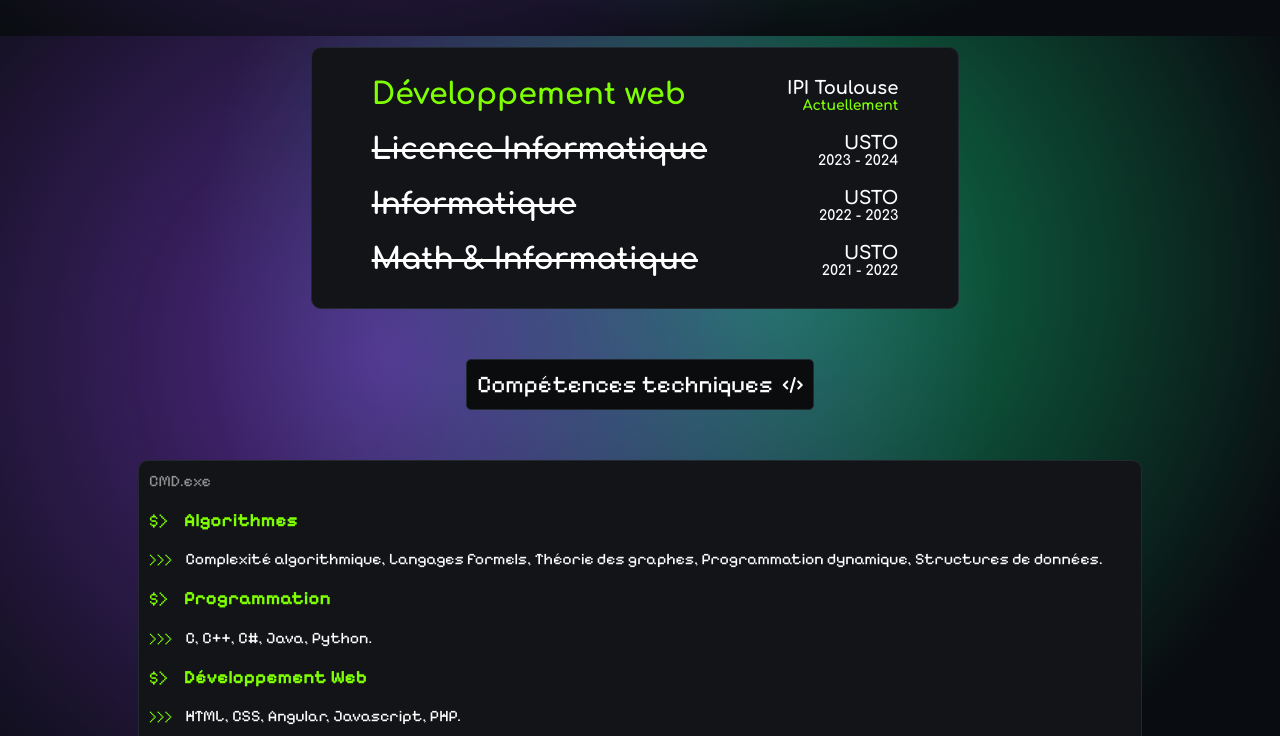
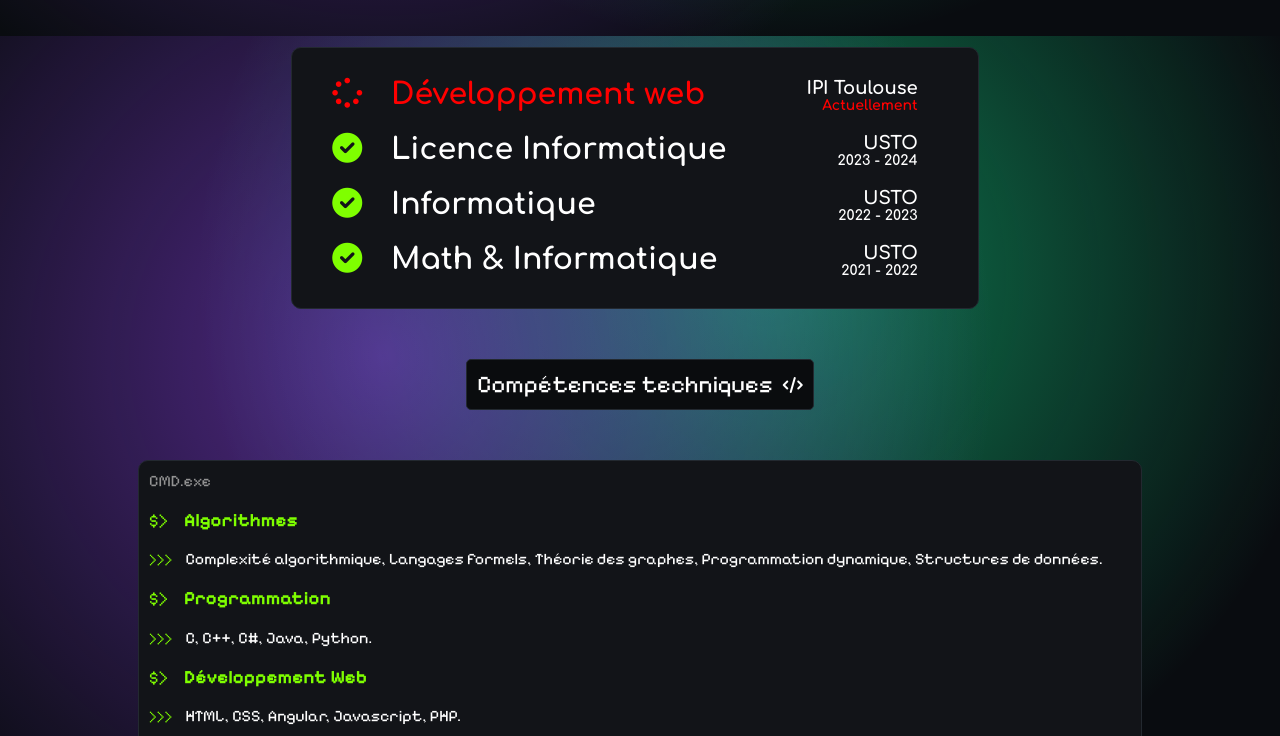
Before and after one commit to Walid31-git/Walid31-git.github.io, a plain HTML site: page index.html in a window 1280 px wide. Shown: the part 764-1500 px from the top of the page. Drawn offline with nearby package versions, Linux system fonts and the light colour scheme; a web font is replaced by a local one.

Commit message:
Mise a jour des couleurs 1

```diff
--- a/index.html
+++ b/index.html
@@ -82,28 +82,28 @@
             <div class="resume-section">
                 <table>
                     <tr>
-                        <td class="position position-now">Développement web</td>
+                        <td class="position position-now"><i id="icon_encours" class="fa-solid fa-spinner"></i>    Développement web</td>
                         <td>
                             <div class="company">IPI Toulouse</div>
                             <div class="date date-now">Actuellement</div>
                         </td>
                     </tr>
                     <tr class="crossed-out">
-                        <td class="position">Licence Informatique</td>
+                        <td class="position"><i id="icon" class="fa-solid fa-circle-check"></i>    Licence Informatique</td>
                         <td>
                             <div class="company">USTO</div>
                             <div class="date">2023 - 2024</div>
                         </td>
                     </tr>
                     <tr class="crossed-out">
-                        <td class="position">Informatique</td>
+                        <td class="position"><i id="icon" class="fa-solid fa-circle-check"></i>    Informatique</td>
                         <td>
                             <div class="company">USTO</div>
                             <div class="date">2022 - 2023</div>
                         </td>
                     </tr>
                     <tr class="crossed-out">
-                        <td class="position">Math & Informatique</td>
+                        <td class="position"><i id="icon" class="fa-solid fa-circle-check"></i>  Math & Informatique</td>
                         <td>
                             <div class="company">USTO</div>
                             <div class="date">2021 - 2022</div>
--- a/styles.css
+++ b/styles.css
@@ -44,8 +44,8 @@ body {
     left: 20px; /* Espace depuis le côté gauche du footer */
     font-size: 1.5em;
     font-weight: bold;
-    color: #4632ff;
-    background-color: rgba(20, 36, 183, 0.16);
+    color: chartreuse;
+    background-color: rgba(20, 183, 61, 0.16);
     display: inline-block;
     padding: 10px 10px;
     border-radius: 5px;
@@ -92,7 +92,7 @@ body {
     margin: 0;
     background-clip: text;
     background-image: linear-gradient(135deg, #009cea, #4632ff);
-    color: transparent;
+    color: chartreuse;
 }
 
 .subtitle {
@@ -491,7 +491,6 @@ td {
     text-align: right;
 }
 .crossed-out .position {
-    text-decoration: line-through;
     color: #ffffff;
 }
 .education-section {
@@ -503,10 +502,20 @@ td {
     padding: 0px;
 
 }
+#icon{
+    position: relative;
+    color: chartreuse;
+    right: 20px;
+}
+#icon_encours{
+    position: relative;
+    color: red;
+    right: 20px;
+}
 .position-now {
     font-weight: bolder;
-    color: chartreuse;
+    color: red;
 }
 .date-now {
-    color: chartreuse;
+    color: red;
 }
```
Also changed, not shown: licence.html (+0 -3 lines), style_licence.css (+7 -5 lines).
